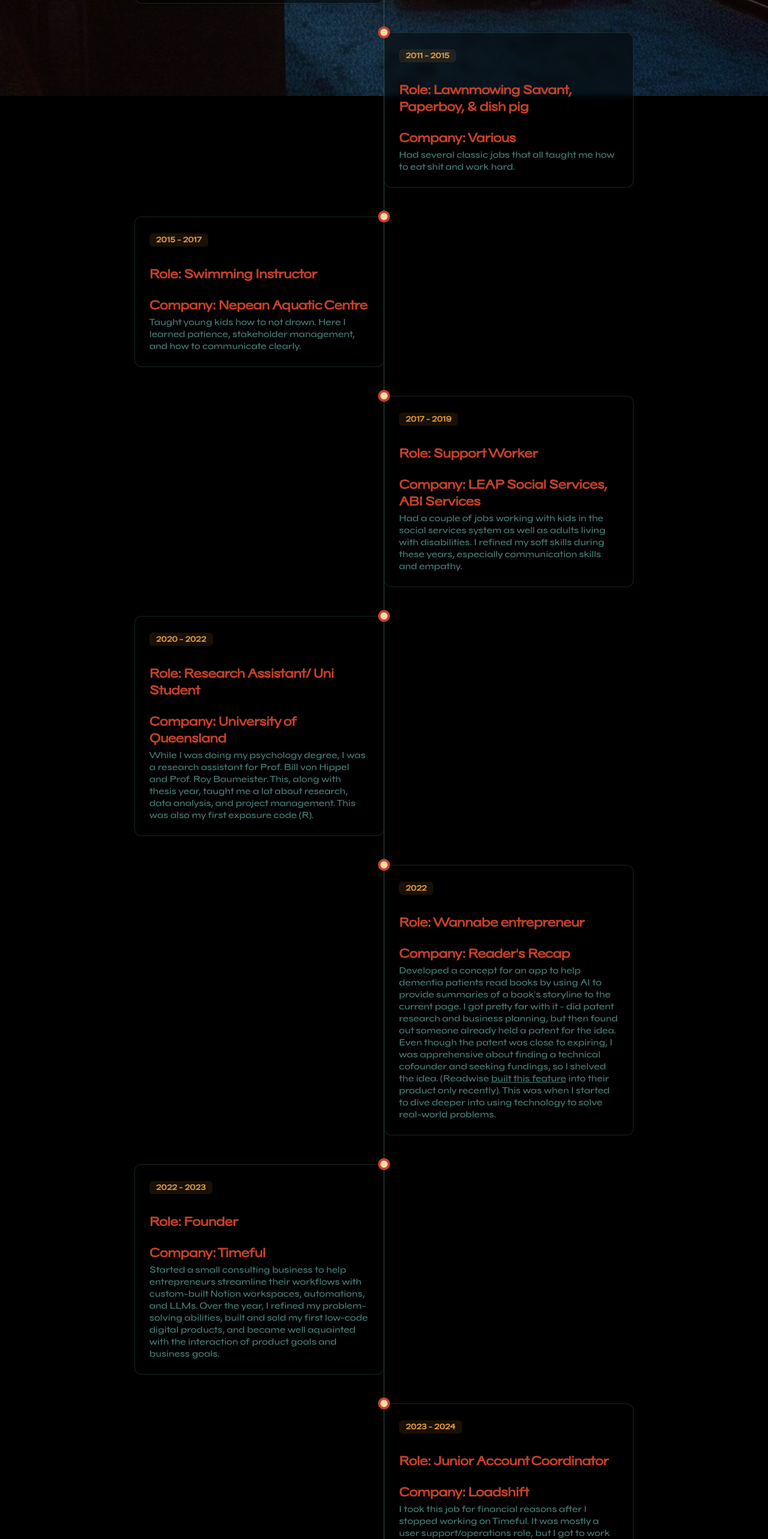
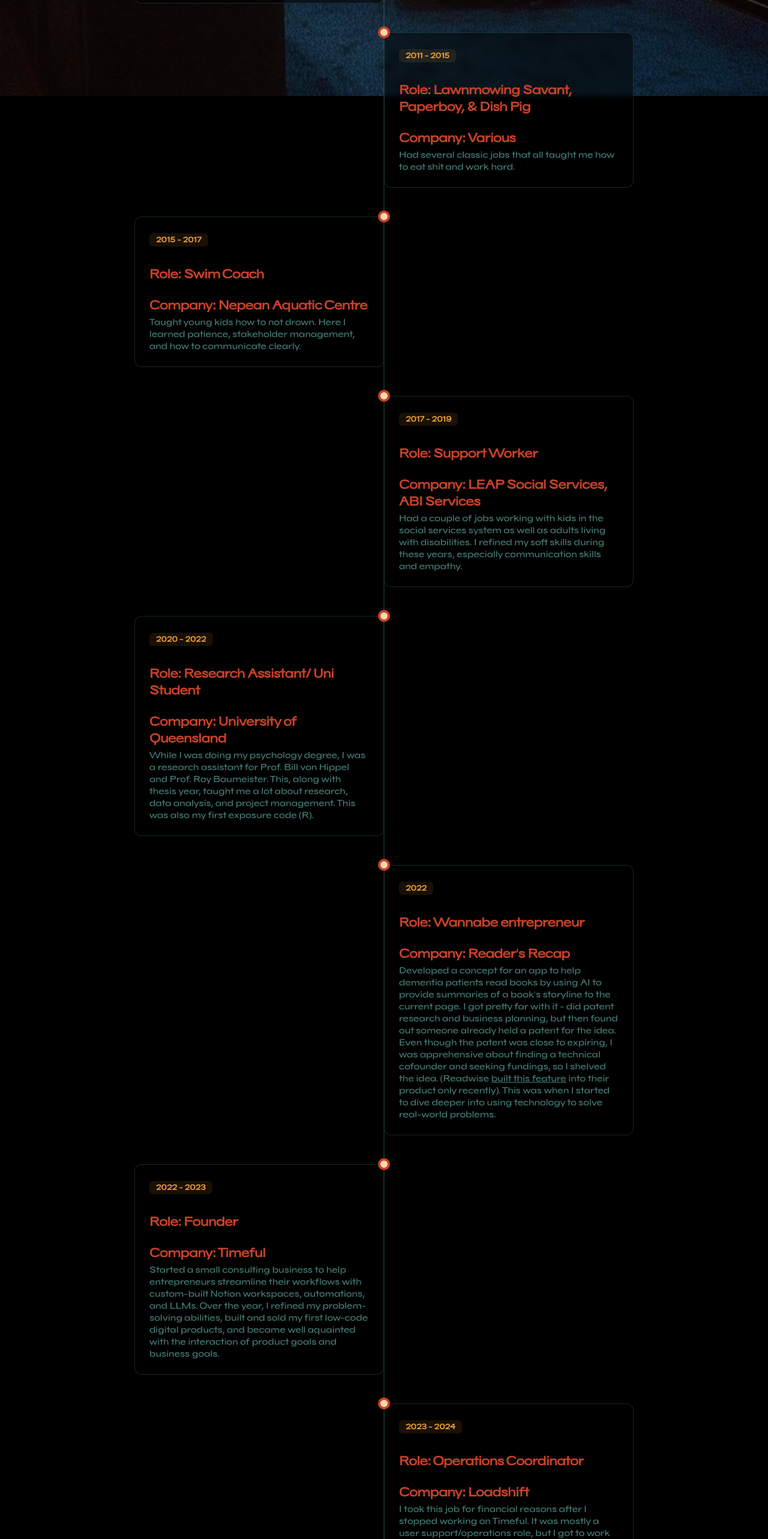
Before and after one commit to jayson-brady-98/personal-website, a Next.js app: page /work-history in a window 1280 px wide. Shown: the part 940-3506 px from the top of the page at 60% size. Built offline with nearby package versions, Linux system fonts and the light colour scheme.

Commit message:
Updated some work text

```diff
--- a/app/work-history/page.tsx
+++ b/app/work-history/page.tsx
@@ -24,14 +24,14 @@
   },
   {
     id: 3,
-    title: "Lawnmowing Savant, Paperboy, & dish pig",
+    title: "Lawnmowing Savant, Paperboy, & Dish Pig",
     company: "Various",
     period: "2011 - 2015",
     description: "Had several classic jobs that all taught me how to eat shit and work hard.",
   },
   {
     id: 4,
-    title: "Swimming Instructor",
+    title: "Swim Coach",
     company: "Nepean Aquatic Centre",
     period: "2015 - 2017",
     description:
@@ -72,7 +72,7 @@
   },
   {
     id: 9,
-    title: "Junior Account Coordinator",
+    title: "Operations Coordinator",
     company: "Loadshift",
     period: "2023 - 2024",
     description:
@@ -80,7 +80,7 @@
   },
   {
     id: 10,
-    title: "Customer Support & Product",
+    title: "Product Consultant & Customer Support",
     company: "Antiwork.com (Gumroad, Helper.ai)",
     period: "2024",
     description:
@@ -92,7 +92,7 @@
     company: "NextPromo.io",
     period: "Current",
     description:
-      "Getting product management experience is hard, so I'm creating my own experience. NextPromo.io predicts when consumers' favourite brands will have a sale so they can save money. I currently have a working prototype live, but I'm currently working on improving the data quality to make the product more reliable.",
+      "NextPromo.io predicts when consumers' favourite brands will have a sale so they can save money. I currently have a working prototype live, but I'm currently working on improving the data quality to make the product more valuable.",
   },
 ]
 
```
